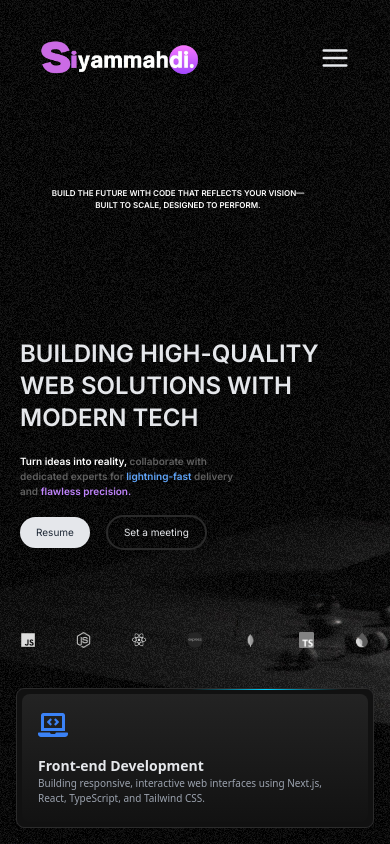
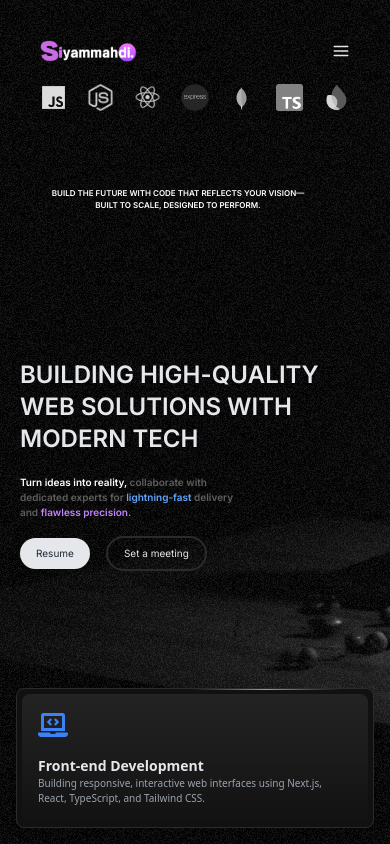
Before and after one commit to Siyammahdi/portfolio-grayish, a Next.js app: page / in a window 390 px wide. Built offline with nearby package versions, Linux system fonts and the light colour scheme.

Commit message:
responsive updated

```diff
--- a/src/app/Components/Clients.tsx
+++ b/src/app/Components/Clients.tsx
@@ -25,14 +25,20 @@ const fadeInFromBottom = {
 const Clients = () => {
   return (
     <motion.div
-      className="relative -z-10 flex items-center md:bottom-0 bottom-44 md:w-3/5 lg:w-2/5 gap-10 m-5 lg:m-10"
+      className="fixed z-10 left-0 flex gap-5 p-5 md:gap-10 md:p-10 top-16 mx-5 lg:top-auto lg:bottom-0"
       variants={staggerContainer}
       initial="hidden"
       animate="show"
     >
       {[Logo1, Logo2, Logo3, Logo4, Logo5, Logo6, Logo7].map((logo, index) => (
         <motion.div key={index} variants={fadeInFromBottom}>
-          <Image src={logo} alt={`logo${index + 1}`} height={50} width={50} />
+          <Image
+            src={logo}
+            alt={`logo${index + 1}`}
+            height={50}
+            width={50}
+            className=""
+          />
         </motion.div>
       ))}
     </motion.div>
--- a/src/app/Components/Header.tsx
+++ b/src/app/Components/Header.tsx
@@ -41,13 +41,15 @@ const Header: React.FC<HeaderProps> = ({ openModal }) => {
   return (
     <header className="relative z-50">
       <div className="m-10 flex justify-between items-center">
-        <Image src={Logo} alt="logo" height={60} width={160} />
+        <div>
+          <Image className='w-1/3 md:w-full' src={Logo} alt="logo" height={60} width={160} />
+        </div>
 
         {/* Mobile Menu Drawer Trigger */}
         <Drawer.Root>
           <Drawer.Trigger asChild>
             <button className="lg:hidden z-10 text-3xl">
-              <FiMenu />
+              <FiMenu size={18} />
             </button>
           </Drawer.Trigger>
           <Drawer.Portal>
```
Lines whose indentation alone changed are shown as unchanged.
